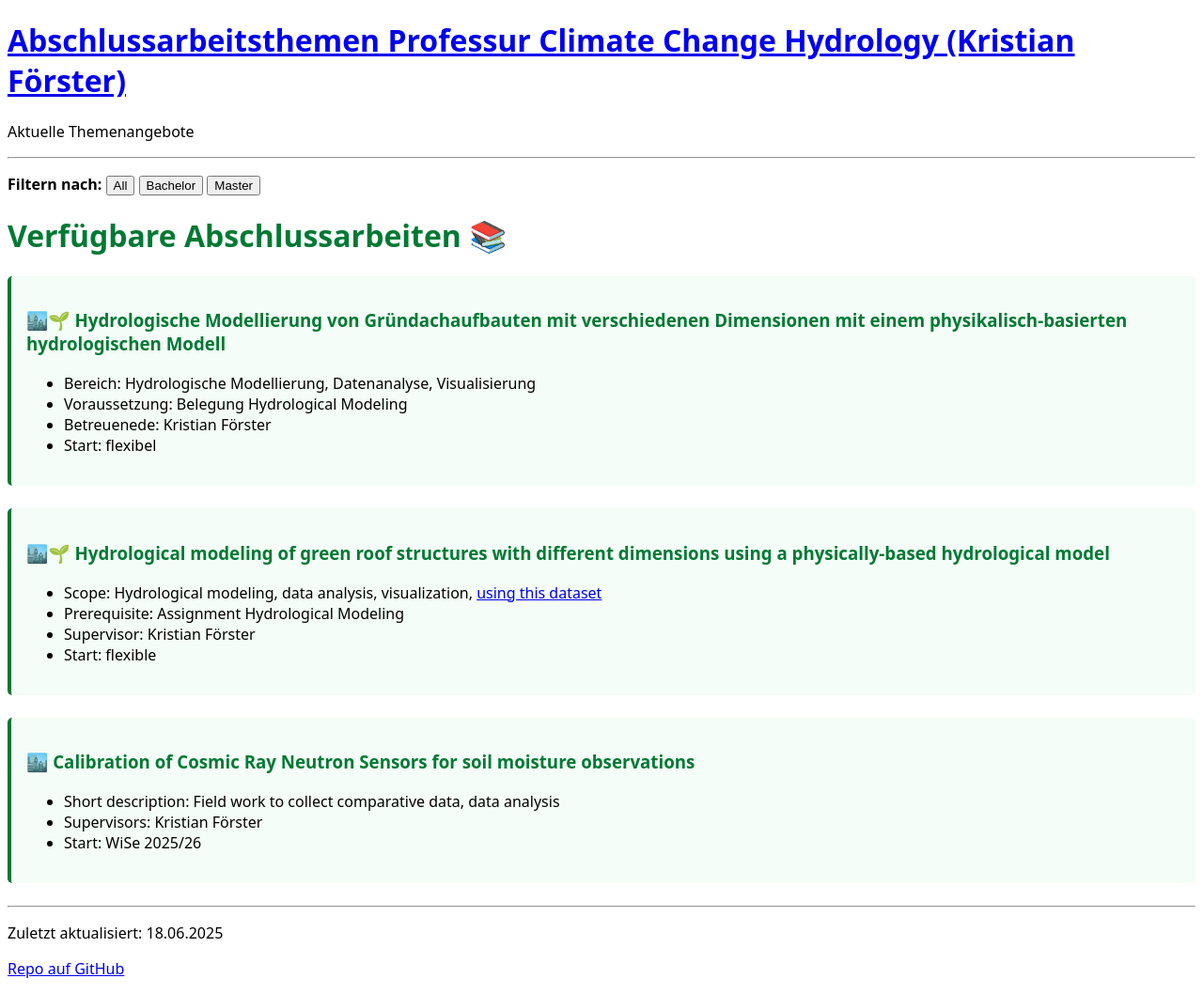
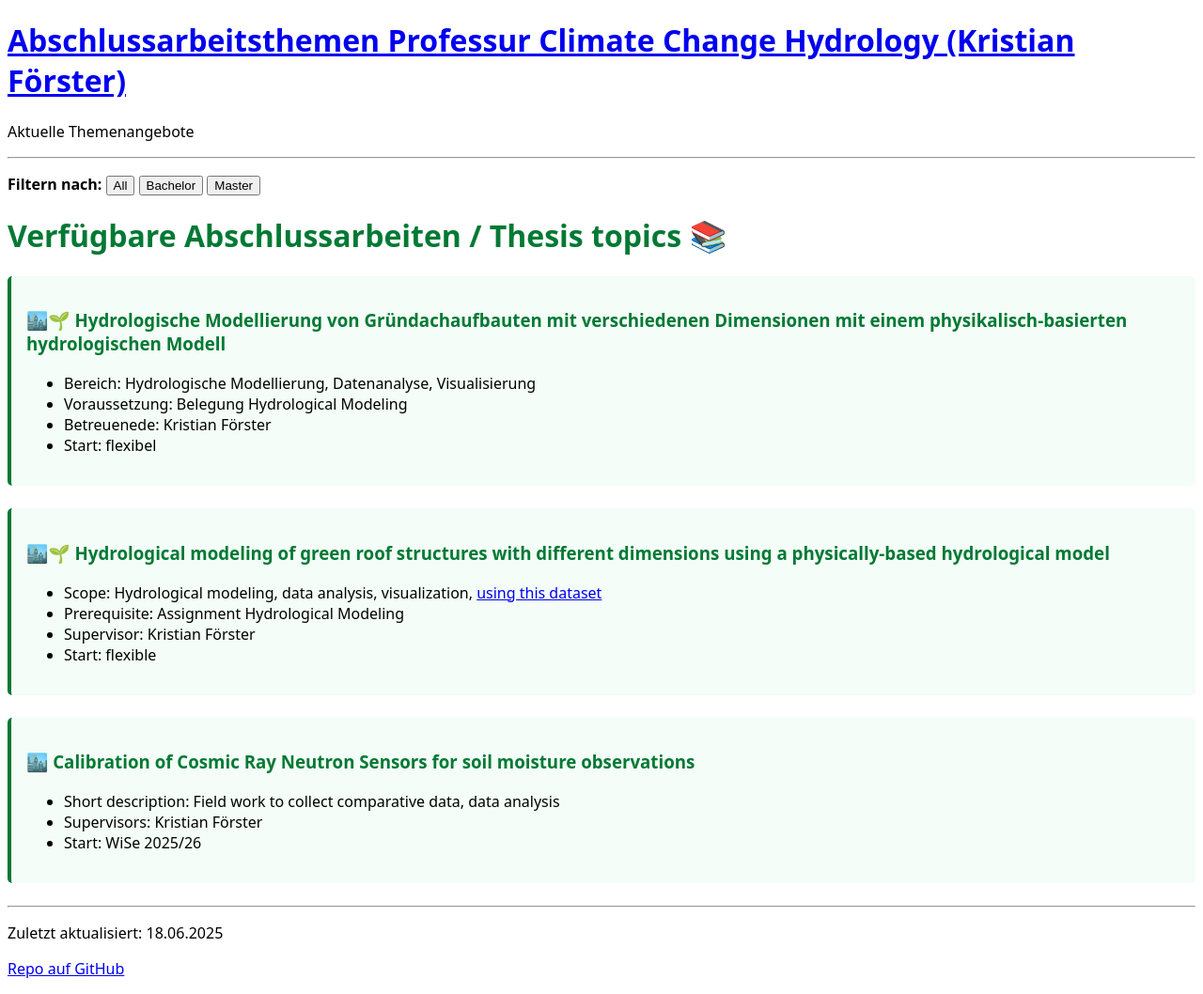
Before and after one commit to kristianfoerster/hswt-cch, a Jekyll site: the page built from index.md, in a window 1280 px wide. Shown: the whole page at 94% size. Built offline with Jekyll 4.4.1, drawn with Linux system fonts in a browser that asks for light colours; our own code applies the rules of GitHub Pages for plain Markdown files.

Commit message:
Update index.md

```diff
--- a/index.md
+++ b/index.md
@@ -20,7 +20,7 @@
 </script>
 
 
-# Verfügbare Abschlussarbeiten 📚
+# Verfügbare Abschlussarbeiten / Thesis topics 📚
 
 <div class="thema bachelor" markdown="1">
 
```
